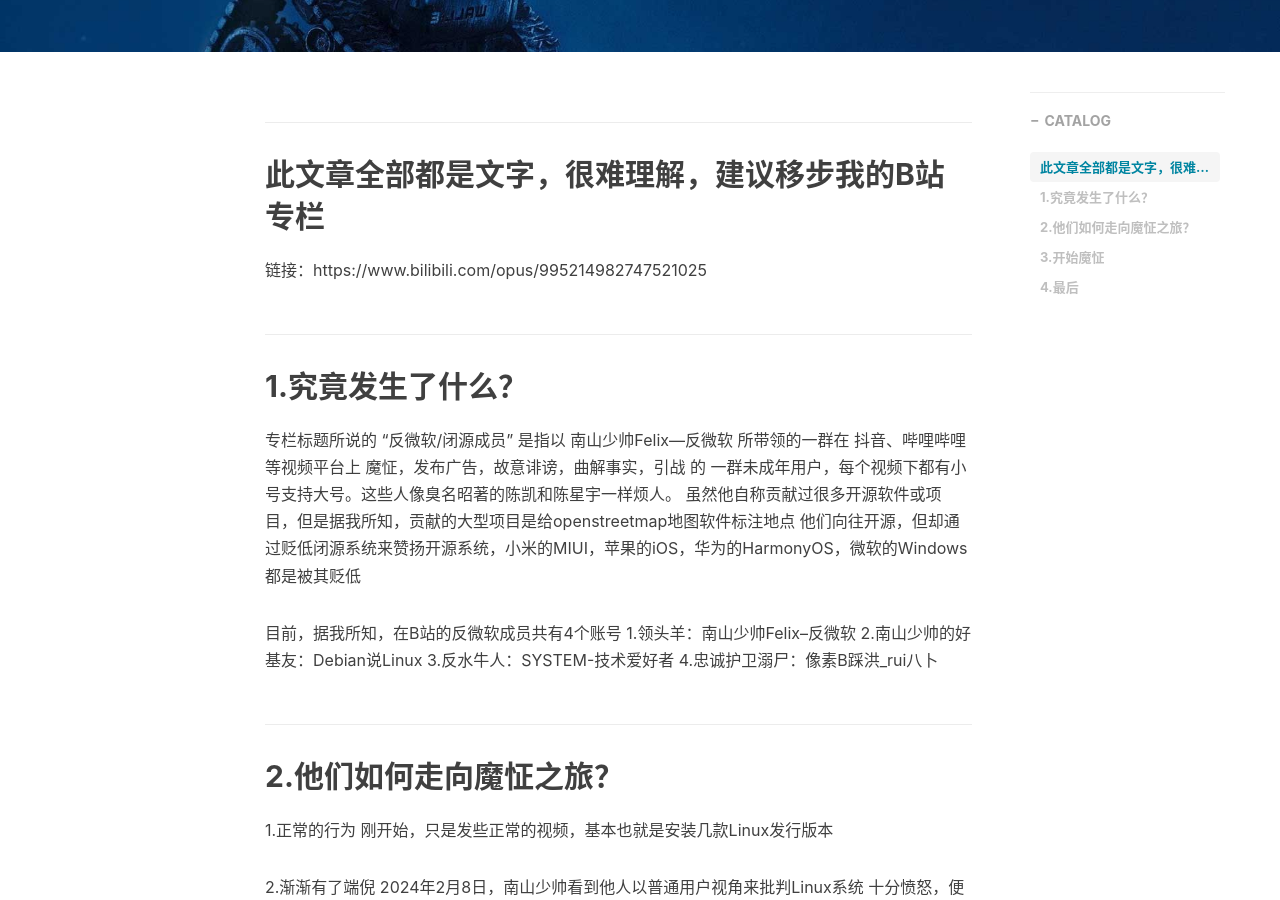
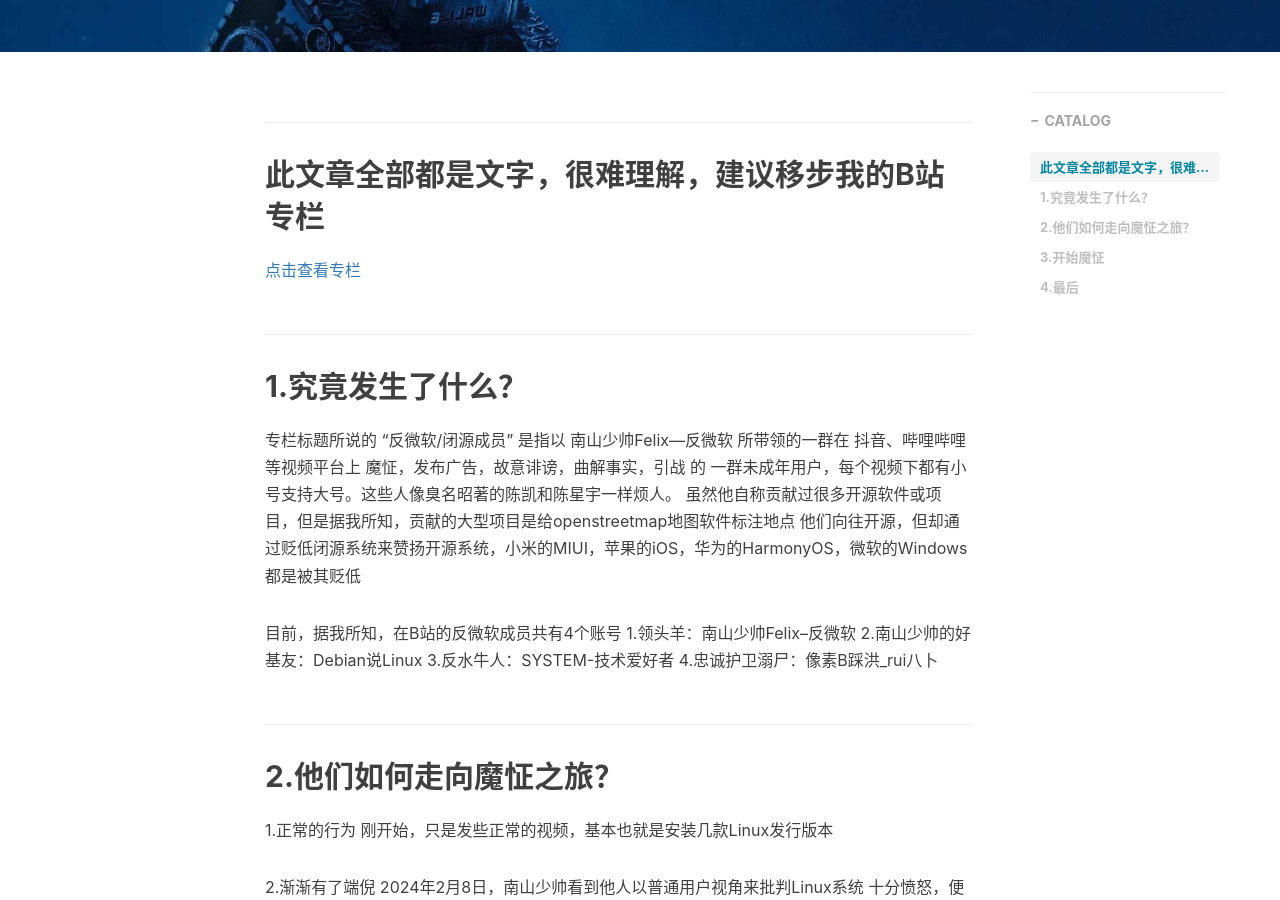
Before and after one commit to NEW-SYSTEM-BSOD-ZFS/new-system-bsod-zfs.github.io, a Jekyll site: the page built from _posts/2024-11-2-关于一些反微软成员的事情.md, in a window 1280 px wide and 900 px high, scrolled down 437 px. Built offline with Jekyll 4.4.1, drawn with Linux system fonts in a browser that asks for light colours; nearby versions of some CDN libraries; comment, search, counter and statistics services are not loaded.

Commit message:
Update 2024-11-2-关于一些反微软成员的事情.md

```diff
--- a/_posts/2024-11-2-关于一些反微软成员的事情.md
+++ b/_posts/2024-11-2-关于一些反微软成员的事情.md
@@ -9,7 +9,7 @@
 tags:
 ---
 ## 此文章全部都是文字，很难理解，建议移步我的B站专栏
-链接：https://www.bilibili.com/opus/995214982747521025
+[点击查看专栏](https://www.bilibili.com/opus/995214982747521025)
 
 ## 1.究竟发生了什么？
 专栏标题所说的 “反微软/闭源成员” 是指以 南山少帅Felix---反微软 所带领的一群在 抖音、哔哩哔哩 等视频平台上 魔怔，发布广告，故意诽谤，曲解事实，引战 的 一群未成年用户，每个视频下都有小号支持大号。这些人像臭名昭著的陈凯和陈星宇一样烦人。
```
